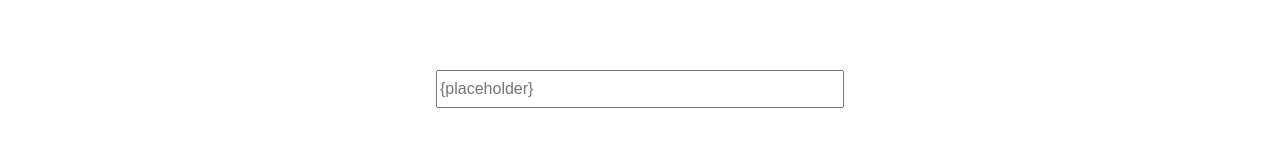
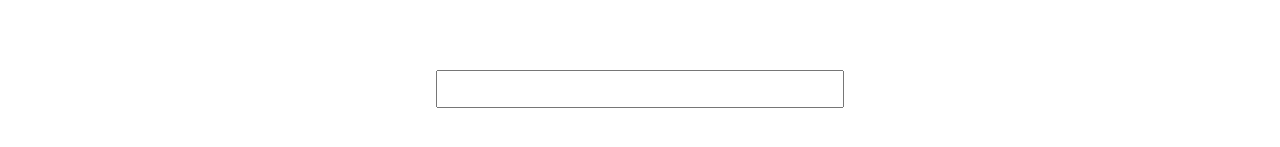
Before and after one commit to cupton15/recipeasy, a React (Create React App) app: page / in a window 1280 px wide. Shown: the part 311-458 px from the top of the page. Built offline with nearby package versions, Linux system fonts and the light colour scheme.

Commit message:
adding in tests

```diff
--- a/package.json
+++ b/package.json
@@ -3,9 +3,12 @@
   "version": "0.1.0",
   "private": true,
   "dependencies": {
+    "enzyme": "^3.3.0",
+    "enzyme-adapter-react-16": "^1.1.1",
     "react": "^16.4.0",
     "react-dom": "^16.4.0",
-    "react-scripts": "1.1.4"
+    "react-scripts": "1.1.4",
+    "react-test-renderer": "^16.4.0"
   },
   "scripts": {
     "start": "react-scripts start",
--- a/src/components/RecipeSearch.js
+++ b/src/components/RecipeSearch.js
@@ -5,7 +5,7 @@ class RecipeSearch extends Component {
     render() {
         return(
             <div>
-                <SearchBar placeholder="test"></SearchBar>
+                <SearchBar></SearchBar>
             </div>
         )
     }
--- a/src/components/SearchBar/SearchBar.js
+++ b/src/components/SearchBar/SearchBar.js
@@ -5,7 +5,7 @@ import './SearchBar.css';
 const SearchBar = ({placeholder}) => {
     return(
         <div>
-            <input type="text" placeholder="{placeholder}"/>
+            <input type="text" placeholder={placeholder}/>
         </div>
     );
 }
```
Also changed, not shown: src/setupTests.js (added, +4 -0 lines), 2 other files (tests, documents, lock files or other folders).
